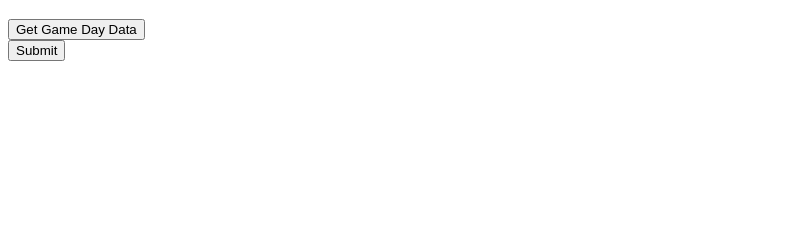
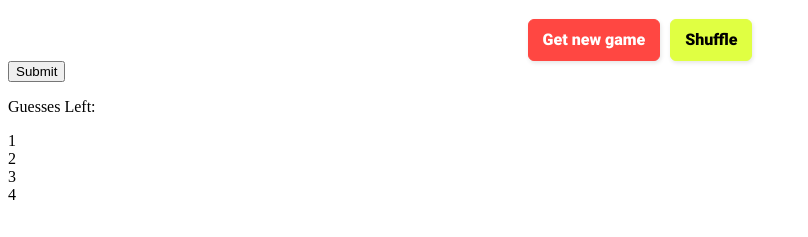
Before and after one commit to chazmorton/connectionsgame, a website: page src/game.html in a window 1280 px wide. Shown: the part 61-298 px from the top of the page, without its empty margins (0-808 px from the left). Drawn offline with Linux system fonts and the light colour scheme; files that its build step writes are made by us from their sources.

Commit message:
update to styling

```diff
--- a/public/css/gameStyle.css
+++ b/public/css/gameStyle.css
@@ -1,17 +1,118 @@
+.gameContainer {
+    display: flex;
+    flex-direction: column;
+    width: 100%;
+    align-items: center;
+}
+
 .gameGrid {
     display: grid;
-    grid-template-columns: repeat(4, 1fr);
+    grid-template-columns: repeat(4, min(50%, 100px));
     gap: 10px;
 }
 
+.top-button-container {
+    display: flex;
+    gap: 10px;
+    width: 100%;
+    justify-content: center;
+}
+
 .gameGridItem {
-    border: black solid 1px;
+    border: none;
+    background-color: white;
     border-radius: 10px;
     height: 100px;
+    width: 100px;
+    box-shadow: rgba(50, 50, 93, 0.25) 0px 2px 5px -1px, rgba(0, 0, 0, 0.3) 0px 1px 3px -1px;
+    font-family: nunito,roboto,proxima-nova,"proxima nova",sans-serif;
+    font-size: 12px;
+    font-weight: 500;
+}
+
+.gameDate {
+    font-family: nunito,roboto,proxima-nova,"proxima nova",sans-serif;
+}
+
+.new-game {
+  background: #FF4742;
+  border: 1px solid #FF4742;
+  border-radius: 6px;
+  box-shadow: rgba(0, 0, 0, 0.1) 1px 2px 4px;
+  box-sizing: border-box;
+  color: #FFFFFF;
+  cursor: pointer;
+  display: inline-block;
+  font-family: nunito,roboto,proxima-nova,"proxima nova",sans-serif;
+  font-size: 16px;
+  font-weight: 800;
+  line-height: 16px;
+  min-height: 40px;
+  outline: 0;
+  padding: 12px 14px;
+  text-align: center;
+  text-rendering: geometricprecision;
+  text-transform: none;
+  user-select: none;
+  -webkit-user-select: none;
+  touch-action: manipulation;
+  vertical-align: middle;
+}
+
+.new-game:hover,
+.new-game:active {
+  background-color: initial;
+  background-position: 0 0;
+  color: #FF4742;
+}
+
+.new-game:active {
+  opacity: .5;
+}
+
+.shuffle {
+    background: #e0ff42;
+    border: 1px solid #e0ff42;
+    border-radius: 6px;
+    box-shadow: rgba(0, 0, 0, 0.1) 1px 2px 4px;
+    box-sizing: border-box;
+    color: #000000;
+    cursor: pointer;
+    display: inline-block;
+    font-family: nunito,roboto,proxima-nova,"proxima nova",sans-serif;
+    font-size: 16px;
+    font-weight: 800;
+    line-height: 16px;
+    min-height: 40px;
+    outline: 0;
+    padding: 12px 14px;
+    text-align: center;
+    text-rendering: geometricprecision;
+    text-transform: none;
+    user-select: none;
+    -webkit-user-select: none;
+    touch-action: manipulation;
+    vertical-align: middle;
+}
+
+.shuffle:hover,
+.shuffle:active {
+    background-color: initial;
+    background-position: 0 0;
+    color: #000000;
+}
+
+.shuffle:active {
+    opacity: .5;
 }
 
 .gameGridItem:hover {
-    background-color: grey;
+    background-color: lightgray;
+    cursor: pointer;
+}
+
+.selected:hover {
+    background-color: rgb(143, 205, 226);
 }
 
 .selected {
@@ -19,5 +120,9 @@
 }
 
 .correct {
-    background-color: green;
+    background-color: rgb(87, 190, 87);
 }
+
+.correct:hover {
+    background-color: rgb(87, 190, 87);
+}
--- a/src/game.html
+++ b/src/game.html
@@ -8,14 +8,28 @@
     <script type="text/javascript" src="handleGetData.js"></script>
 </head>
 <body>
-    <h1>Connections Game</h1>
+    <div class="pageContainer">
+        <h1>Connections Game</h1>
 
-    <button id="getDataButton" onclick=handleGetData()>Get Game Day Data</button>
+        <div class="top-button-container">
+            <button class="new-game" id="getDataButton" onclick=handleGetData()>Get new game</button>
+            <button class="shuffle">Shuffle</button>
+        </div>
 
-    <div class="gameDate"></div>
+        <div class="gameContainer">
+            <div class="gameDate"></div>
+            <div class="gameGrid"></div>
+        </div>
 
-    <div class="gameGrid"></div>
+        <button onclick=checkGuess()>Submit</button>
 
-    <button onclick=checkGuess()>Submit</button>
+        <div>
+            <p>Guesses Left:</p>
+            <div>1</div>
+            <div>2</div>
+            <div>3</div>
+            <div>4</div>
+        </div>
+    </div>
 </body>
 </html>
--- a/src/handleGetData.js
+++ b/src/handleGetData.js
@@ -1,5 +1,6 @@
 var selectedArr = [];
 var solutionsArr = [];
+var guesses = 4;
 
 function handleGetData() {
     fetch('/api/getDayGame')
@@ -35,7 +36,7 @@ function populateGrid(data) {
     gameDate.innerHTML = '';
     const date = document.createElement('p');
     date.classList.add('gameDate');
-    date.textContent = `${data.print_date}`;
+    date.textContent = `Archive Date: ${data.print_date}`;
     gameDate.appendChild(date);
 
     const gameGrid = document.querySelector('.gameGrid');
```
